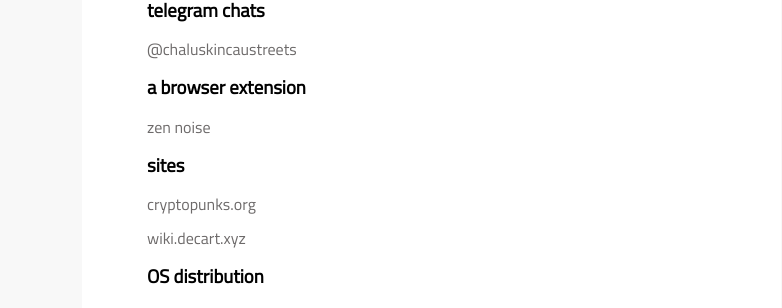
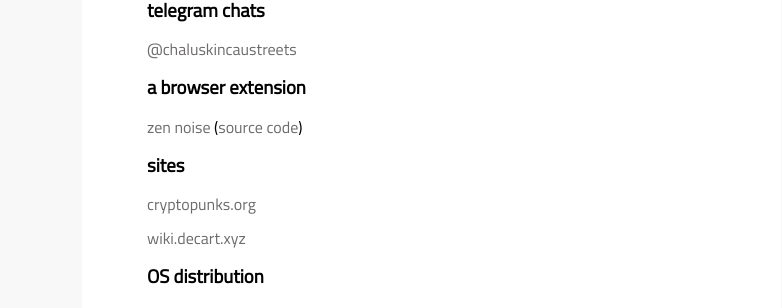
Before and after one commit to sakaloucv/sakaloucv.github.io, a Jekyll site: the page built from projects.md, in a window 1280 px wide. Shown: the part 422-730 px from the top of the page, without its empty margins (366-1148 px from the left). Built offline with Jekyll 4.4.1, drawn with Linux system fonts in a browser that asks for light colours; our own code applies the rules of GitHub Pages for plain Markdown files.

Commit message:
added source code

```diff
--- a/projects.md
+++ b/projects.md
@@ -22,7 +22,7 @@ layout: page
 
 ### a browser extension
 
-[zen noise](https://chrome.google.com/webstore/detail/zen-noise/gglenjeeebfkpaocofnmbpcaafihhgpo)
+[zen noise](https://chrome.google.com/webstore/detail/zen-noise/gglenjeeebfkpaocofnmbpcaafihhgpo) ([source code](https://github.com/zennoise/zennoise-chromium))
 
 ### sites
 
```
